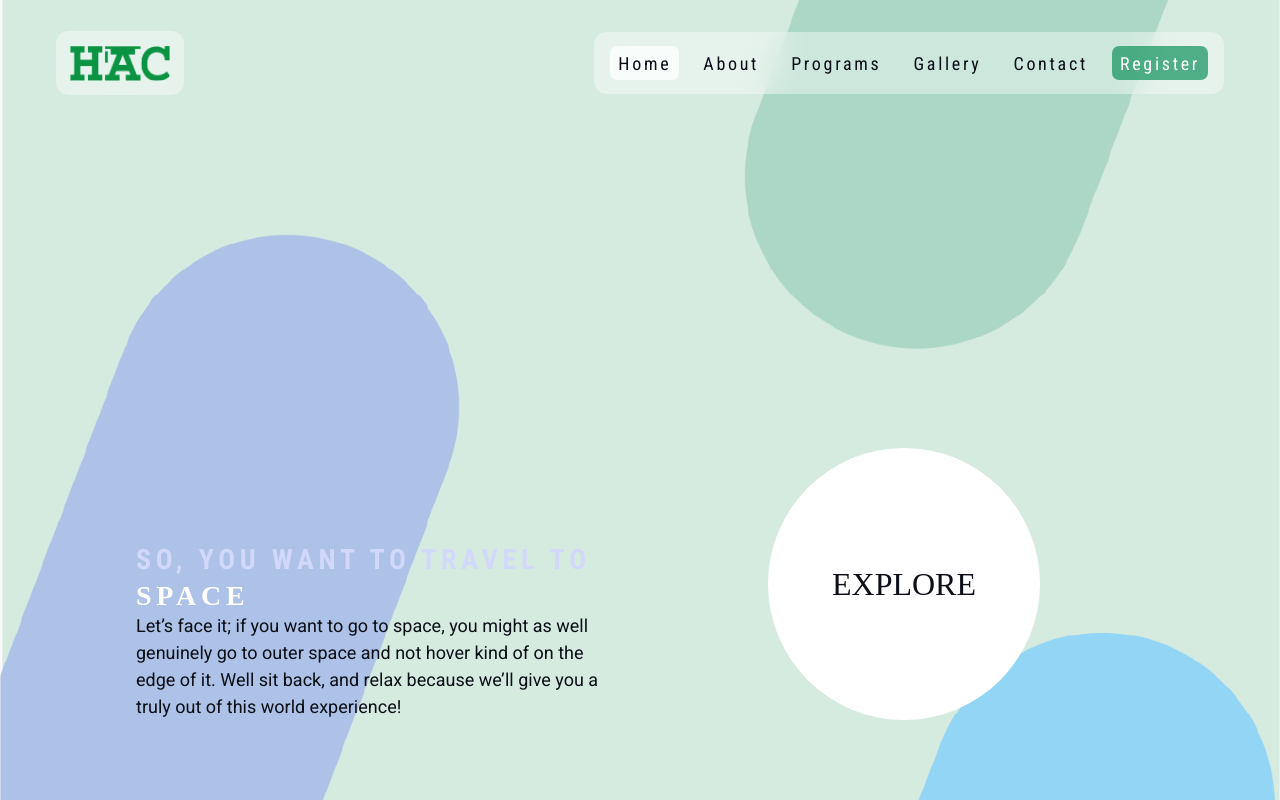
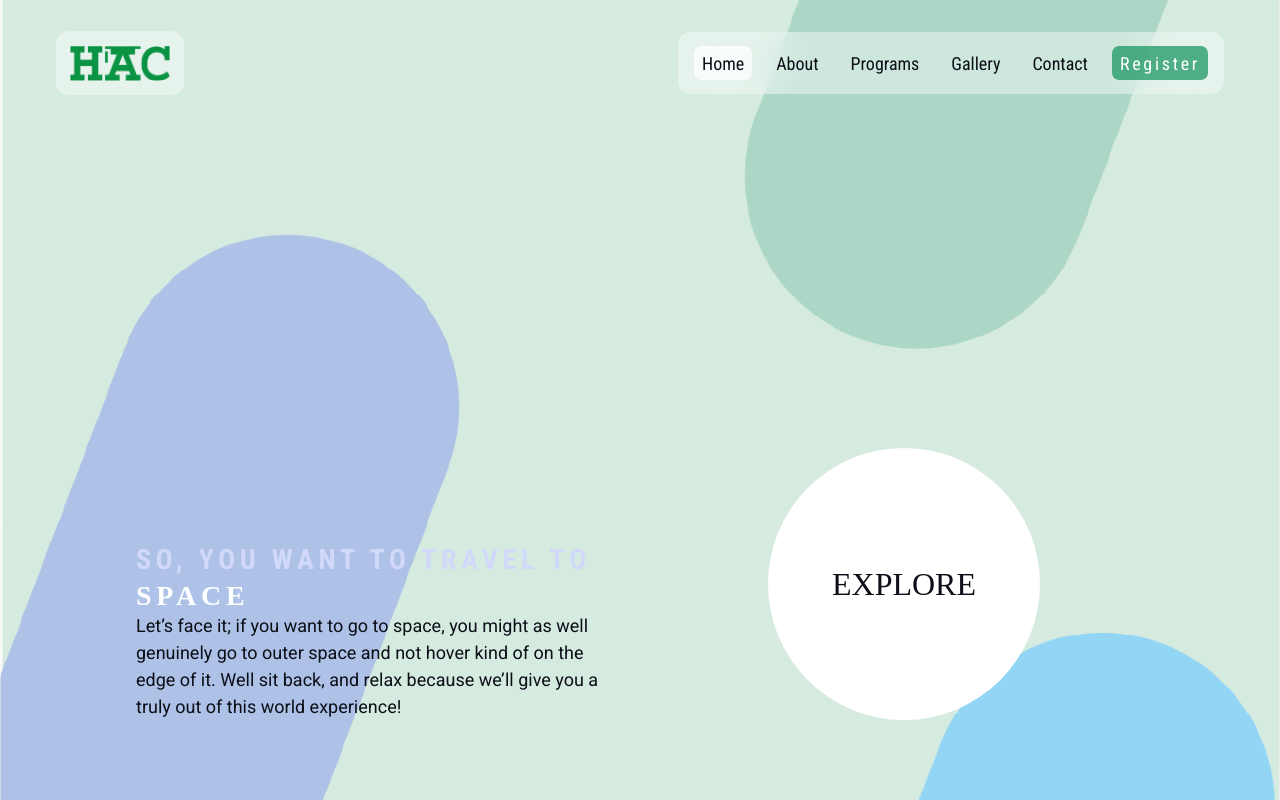
Before and after one commit to areeb-h/hac-react, a React (Create React App) app: page / in a window 1280 px wide. Built offline with nearby package versions, Linux system fonts and the light colour scheme; a web font is replaced by a local one.

Commit message:
letter-spacing

```diff
--- a/src/pages/Layout.js
+++ b/src/pages/Layout.js
@@ -12,7 +12,7 @@ const Layout = () => {
         setActive(!isActive);
     };
 
-    const linkStyle = "ff-sans-cond text-dark letter-spacing-2";
+    const linkStyle = "ff-sans-cond text-dark";
     const buttonStyle = "ff-sans-cond letter-spacing-2 reg-btn";
 
     return (
```
